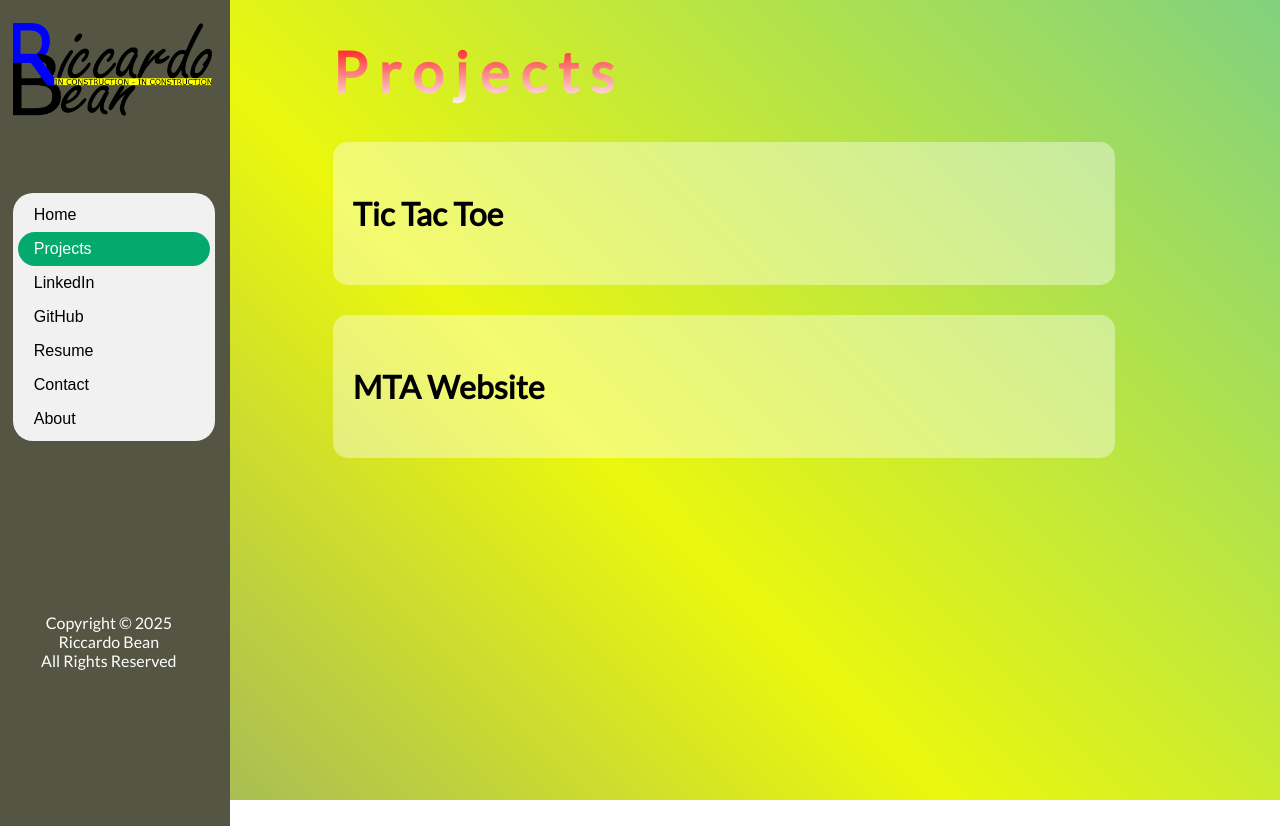
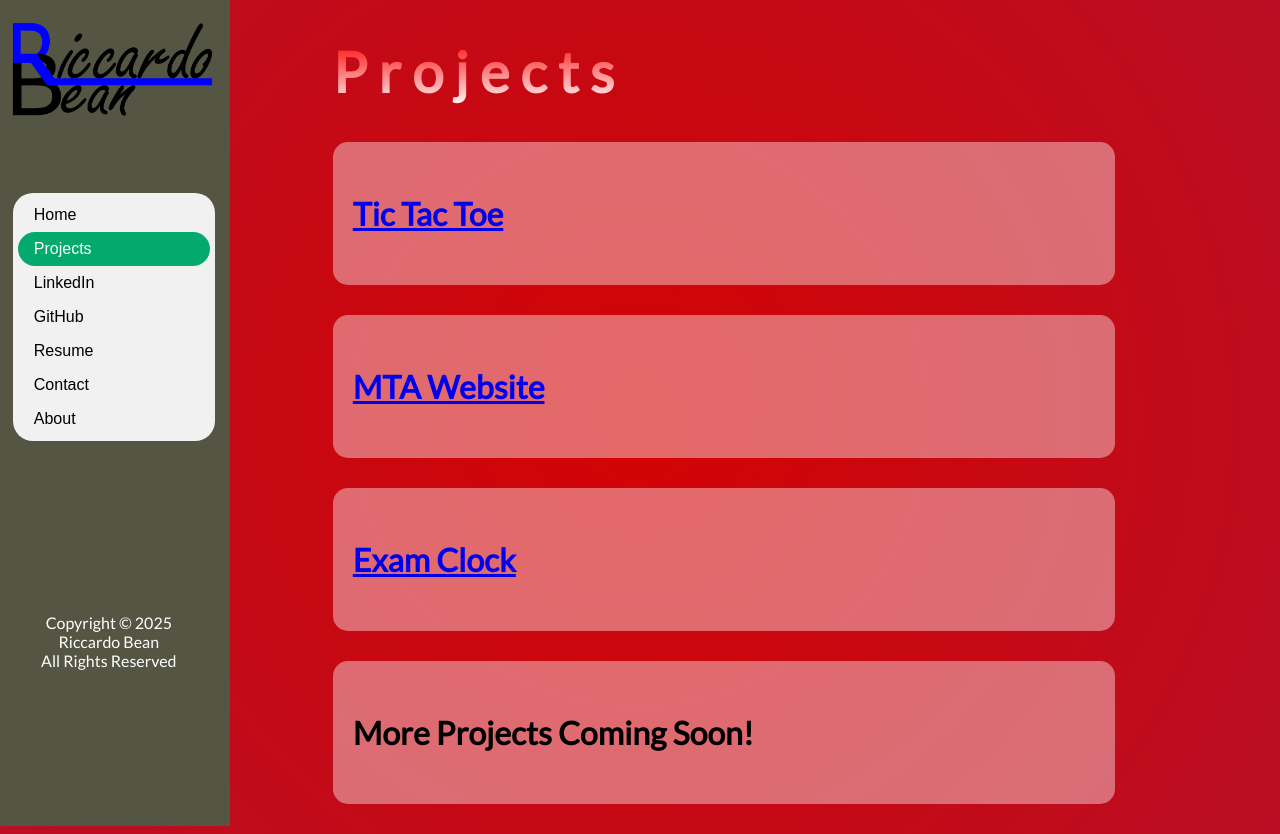
Before and after one commit to riccardobean/portfolio, a plain HTML site: page projects.html in a window 1280 px wide. Before the commit the page ends 800 px from the top, so only its background shows below. Drawn offline with Linux system fonts and the light colour scheme.

Commit message:
Add files via upload

```diff
--- a/about.html
+++ b/about.html
@@ -3,14 +3,12 @@
 <head>
     <title>Riccardo Bean's Portfolio</title>
     <link rel="stylesheet" href="curriculum.css">
-    <link rel="icon" href="logostatic.png">
-    <meta name="viewport" content="width=device-width, initial-scale=1.0">
 </head>
 
 <body>
     <div class="Menu">
         <div class="Logo">
-            <img src="logo_work.png" alt="Logo">
+            <img src="logo.png" alt="Logo">
         </div>
         <div class="NavBar">
             <ul>
--- a/contact.css
+++ b/contact.css
@@ -31,6 +31,7 @@ h1 {
     color: transparent;
     text-align: left;
     letter-spacing: .20em;
+    background-clip: inherit;
     -webkit-background-clip: text;
 }
 
--- a/curriculum.css
+++ b/curriculum.css
@@ -5,16 +5,15 @@
 
 body {
     font-family: 'Lato', sans-serif;
-    background-image: linear-gradient(45deg, rgba(211, 3, 3), rgb(42, 78, 222), rgb(235, 247, 13), rgb(42, 177, 222));
-    background-size: 300% 300%;
-    animation: color 12s ease-in-out infinite;
-    /* padding-top: 60px; */
+    background-image: radial-gradient(circle, rgba(211, 3, 3) 0%, rgba(42, 78, 222) 33%, rgba(235, 247, 13) 66%, rgb(28, 95, 241) 100%);
+    background-size: 2000% 2000%;
+    animation: color 20s ease-in-out infinite;
     margin: 0%;
 }
 
 @keyframes color {
     0% {
-        background-position: 0 50%;
+        background-position: 0% 50%;
     }
 
     50% {
--- a/home-mobile.css
+++ b/home-mobile.css
@@ -12,6 +12,7 @@ body {
     margin: 0;
     display: flex;
     flex-direction: column;
+    overflow: hidden;
 }
 
 @keyframes color {
@@ -43,7 +44,7 @@ h1 {
     display: flex;
     width: 100vw;
     justify-content: center;
-    padding-block: 5vh 8vh;
+    padding-block: 3vh 3vh;
     img {
         width: 80vw;
     }
@@ -52,7 +53,7 @@ h1 {
 .NavBar {
     display: flex;
     justify-content: center;
-    padding-bottom: 5vh;
+    padding-bottom: 3vh;
 
     ul {
         list-style-type: none;
@@ -71,7 +72,7 @@ h1 {
         font-size: 1.2rem;
         display: block;
         color: #000;
-        padding-block: 10px;
+        padding-block: 8px;
         text-decoration: none;
         border-radius: 25px;
     }
--- a/projects.html
+++ b/projects.html
@@ -9,7 +9,7 @@
 <body>
     <div class="Menu">
         <div class="Logo">
-            <img src="logo_work.png" alt="Logo">
+            <img src="logo.png" alt="Logo">
         </div>
         <div class="NavBar">
             <ul>
@@ -30,12 +30,26 @@
         </div>
     </div>
     <div class="Parent">
+        <a href="https://tictactoe.riccardo-bean.vip">
             <div class="projectCard">
                 <p><b>Tic Tac Toe</b></p>
             </div>
+        </a>
+        <a href="https://mta.riccardo-bean.vip">
             <div class="projectCard">
                 <p><b>MTA Website</b></p>
             </div>
+        </a>
+        <a href="https://riccardobean.github.io/exam-clock/"">
+            <div class="projectCard">
+                <p><b>Exam Clock</b></p>
+            </div>
+        </a>
+        <a>
+            <div class="projectCard">
+                <p><b>More Projects Coming Soon!</b></p>
+            </div>
+        </a>
     </div>
 </body>
 
```
Also changed, not shown: contact-submit.html (+0 -1 lines), contact.html (+1 -1 lines), curriculum.html (+9 -9 lines), home.html (+1 -1 lines), index.html (+2 -2 lines). Lines whose indentation alone changed are shown as unchanged.
